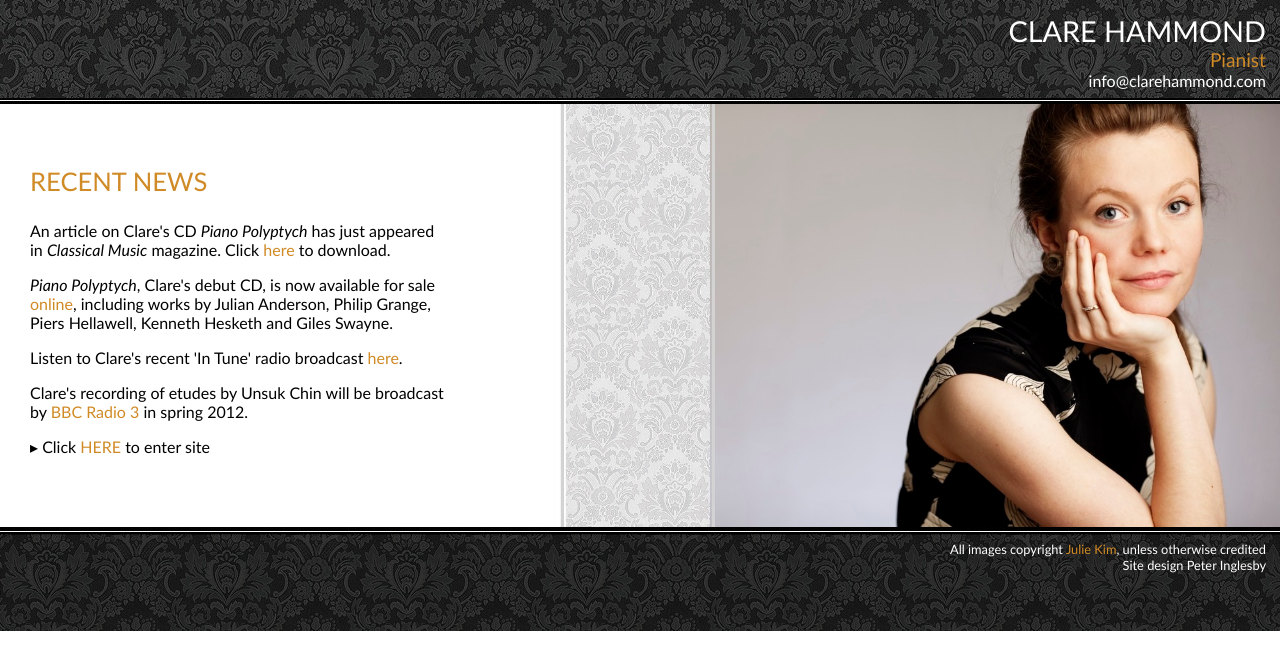
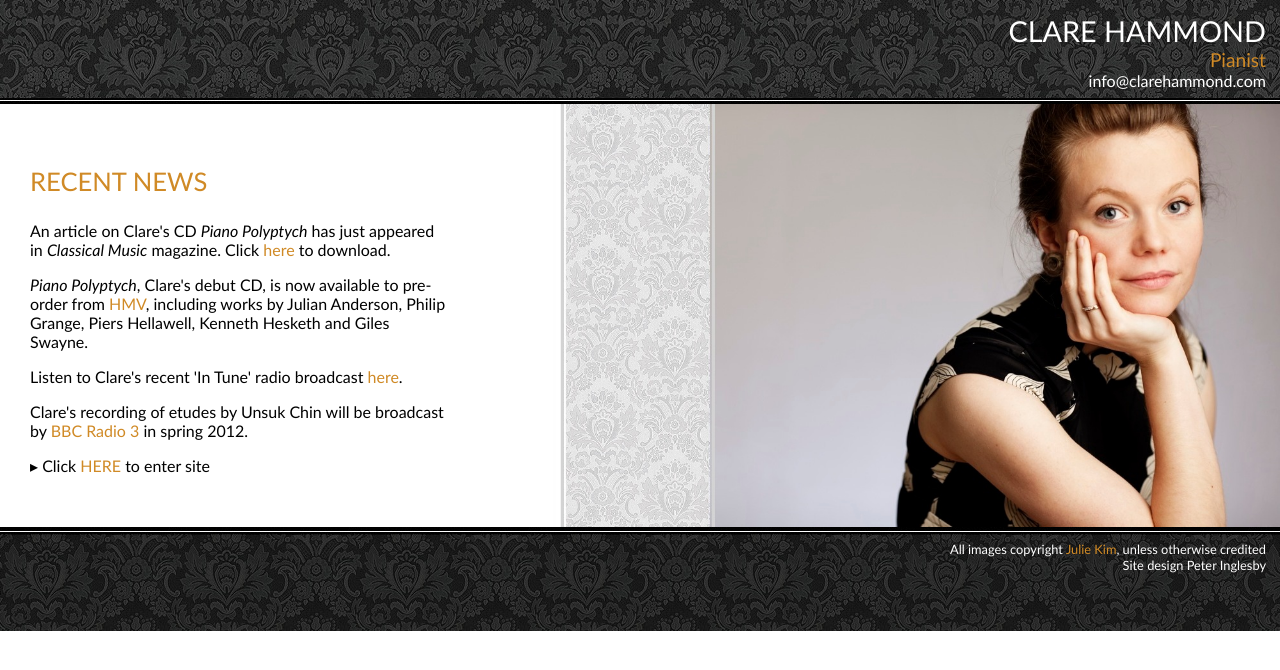
Before and after one commit to hammonc/clarehammond.com, a Jekyll site: the page built from index.html, in a window 1280 px wide. Shown: the top 670 px of the page. Built offline with Jekyll 4.4.1, drawn with Linux system fonts in a browser that asks for light colours.

Commit message:
hmv link

```diff
--- a/index.html
+++ b/index.html
@@ -8,7 +8,7 @@
 <div id="news">
   <h3 class="page-heading">RECENT NEWS</h3>
 <p>An article on Clare's CD <em>Piano Polyptych</em> has just appeared in <em>Classical Music</em> magazine. Click <a href="resources/article.jpg" target="_blank">here</a> to download.</p>
-<p><em>Piano Polyptych</em>, Clare's debut CD, is now available for sale <a href="http://www.primafacie.ascrecords.com/index.html" target="_blank">online</a>, including works by Julian Anderson, Philip Grange, Piers Hellawell, Kenneth Hesketh and Giles Swayne.</p>
+<p><em>Piano Polyptych</em>, Clare's debut CD, is now available to pre-order from <a href="http://hmv.com/hmvweb/displayProductDetails.do?sku=321875" target="_blank">HMV</a>, including works by Julian Anderson, Philip Grange, Piers Hellawell, Kenneth Hesketh and Giles Swayne.</p>
   <p>Listen to Clare's recent 'In Tune' radio broadcast <a href="http://www.clarehammond.com/in-tune.html" target="_blank">here</a>.</p>
    <p>Clare's recording of etudes by Unsuk Chin will be broadcast by <a href="http://www.bbc.co.uk/radio3/" target="_blank">BBC Radio 3</a> in spring 2012.</p>
 
```
